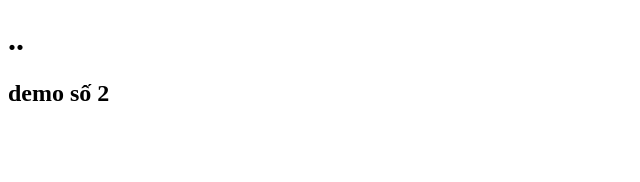
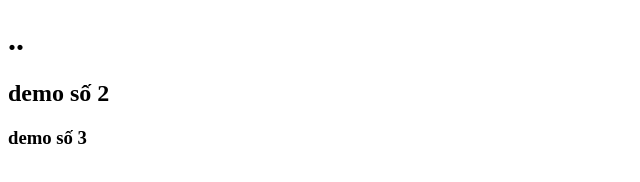
Before and after one commit to doantruong2k8/duan2, a plain HTML site: page index.html in a window 1280 px wide. Shown: the whole page, without its empty margins (0-640 px from the left). Drawn offline with Linux system fonts and the light colour scheme.

Commit message:
demo số 3

```diff
--- a/index.html
+++ b/index.html
@@ -8,5 +8,6 @@
 <body>
  <h1>..</h1>
  <h2> demo số 2</h2>
+ <h3>demo số 3</h3>
 </body>
 </html>
```
